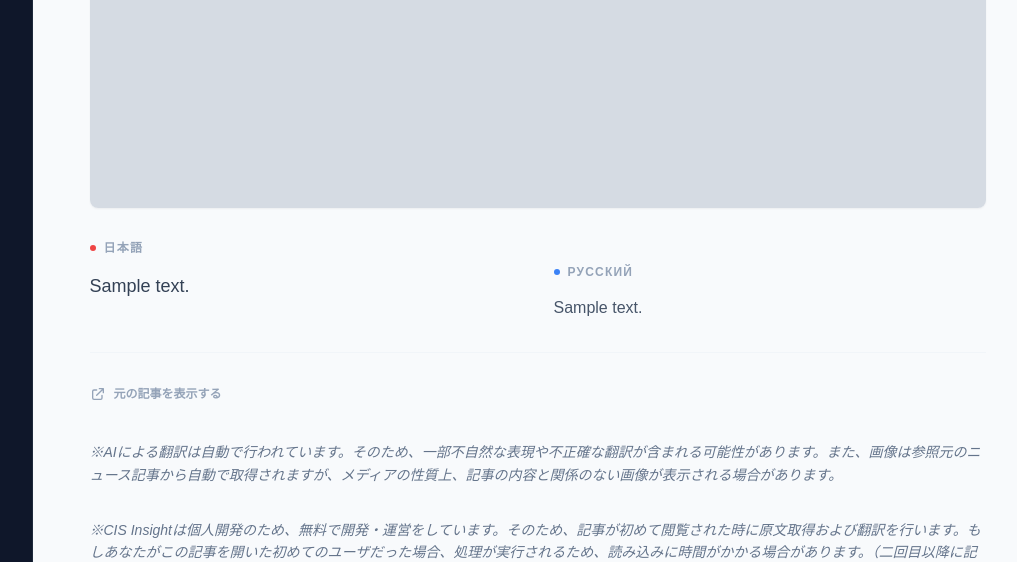
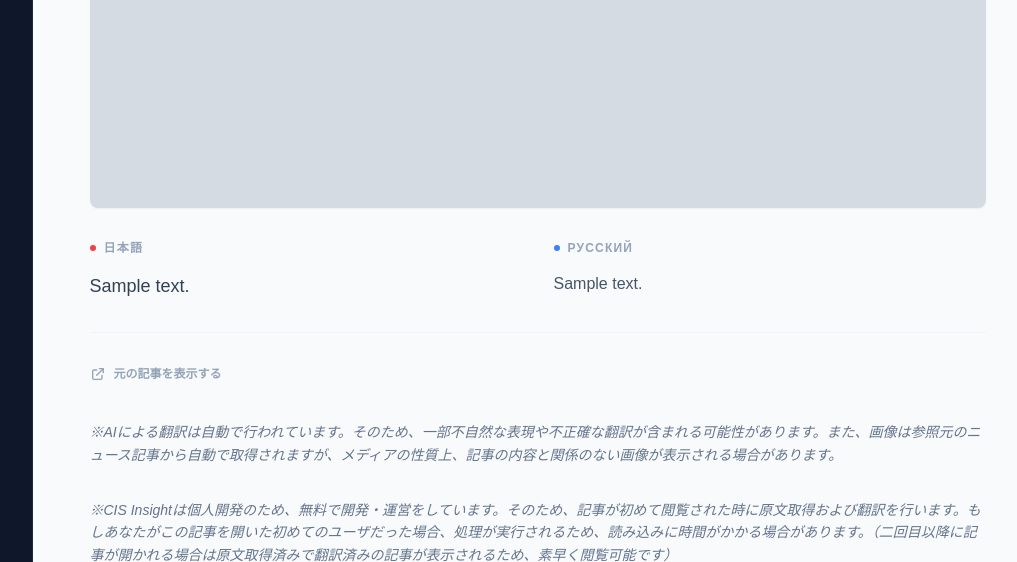
Before and after one commit to kokoa454/CIS_Insight, a Django app: a page that uses cis_insight/templates/news_article.html in a window 1280 px wide. Shown: the part 792-1354 px from the top of the page, without its empty margins (223-1240 px from the left). Run offline with Django 5.2, Linux system fonts and the light colour scheme; the visitor is signed in with stand-in values (Sample User, id 1); data comes from the database, SQL or seed files in the repository; tables that the repository leaves empty hold one stand-in row (values such as "Sample post"); grey boxes marked "Sample" are stand-in pictures; some libraries are stand-ins or nearby versions.

Commit message:
fix: remove unnecessary space

```diff
--- a/cis_insight/templates/news_article.html
+++ b/cis_insight/templates/news_article.html
@@ -218,7 +218,7 @@
                         </div>
                     </div>
 
-                    <div class="space-y-4 mt-6">
+                    <div class="space-y-4">
                         <div class="flex items-center gap-2 mb-2">
                             <span class="w-1.5 h-1.5 rounded-full bg-blue-500"></span>
                             <h3 class="text-xs font-black text-slate-400 uppercase tracking-widest">Русский</h3>
```
